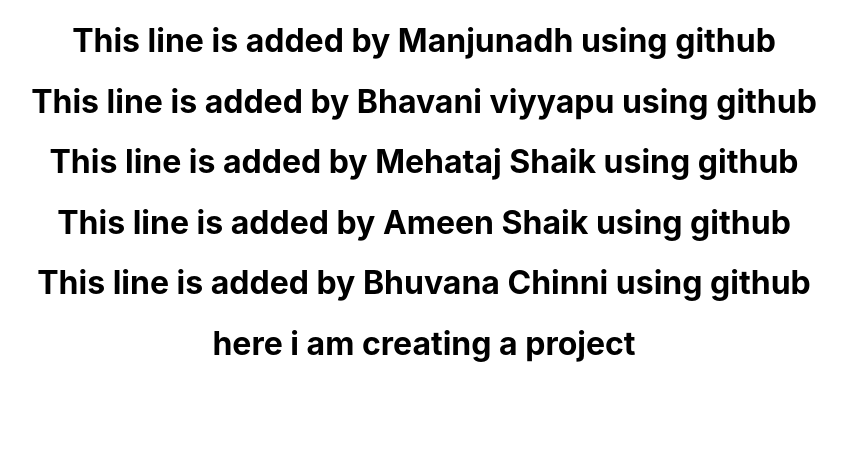
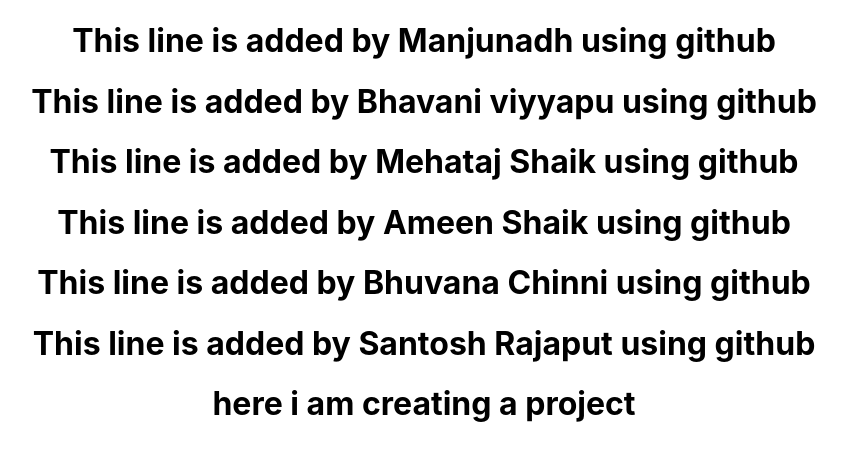
Before and after one commit to manjunadhb/rep2305, a React (Create React App) app: page / in a window 1280 px wide. Shown: the top 460 px of the page, without its empty margins (216-1063 px from the left). Built offline with nearby package versions, Linux system fonts and the light colour scheme.

Commit message:
Line added by Santosh Rajaput

```diff
--- a/src/App.js
+++ b/src/App.js
@@ -9,6 +9,7 @@
       <h1>This line is added by Mehataj Shaik using github</h1>
       <h1>This line is added by Ameen Shaik using github</h1>
       <h1>This line is added by Bhuvana Chinni using github</h1>
+      <h1>This line is added by Santosh Rajaput using github</h1>
     <h1>here i am creating a project</h1>
     </div>
   );
```
Also changed, not shown: 1 other file (tests, documents, lock files or other folders).
